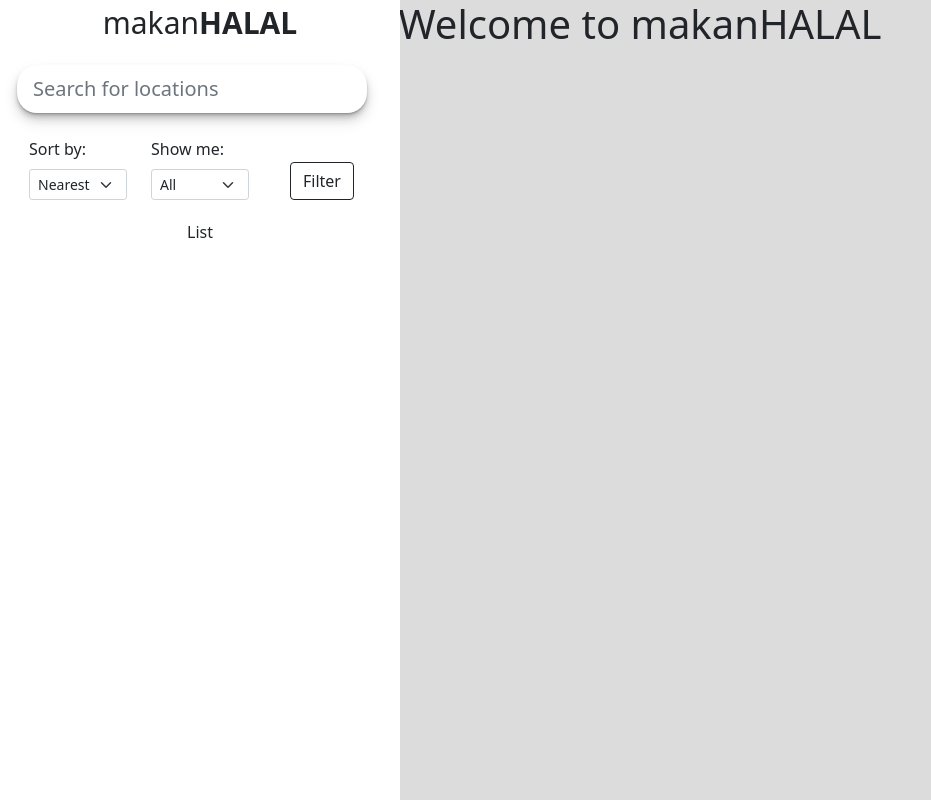
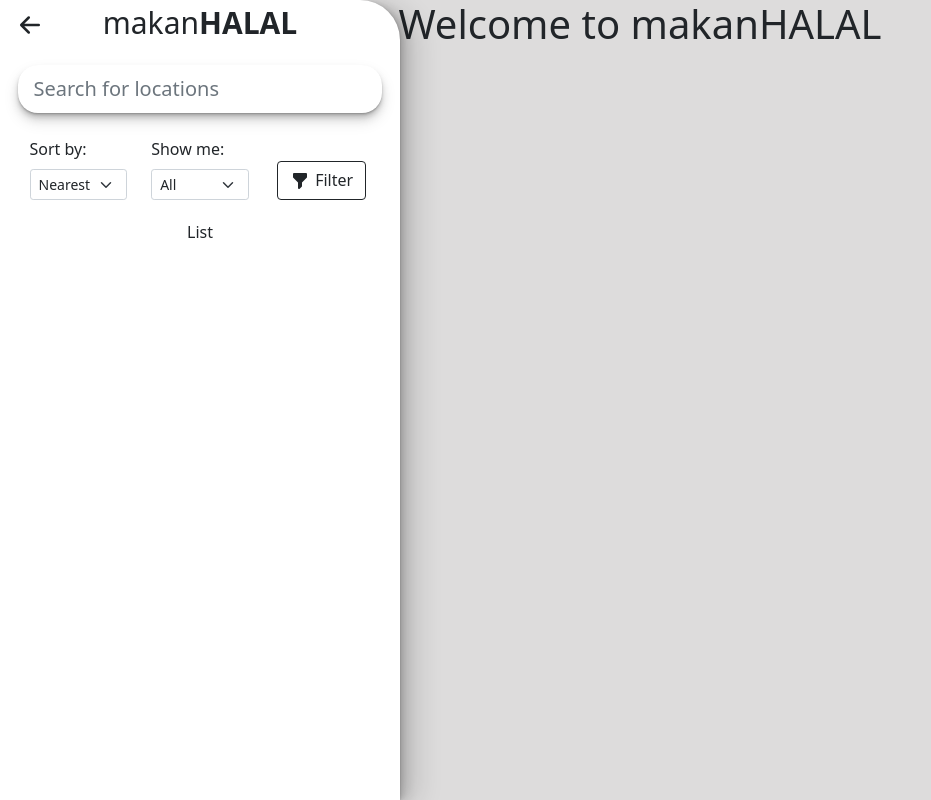
Before and after one commit to AmirAzhar/makanHALAL, a Next.js app: page / in a window 1280 px wide. Shown: the whole page, without its empty margins (0-931 px from the left). Built offline with nearby package versions, Linux system fonts and the light colour scheme.

Commit message:
Add sidebar functionalities

```diff
--- a/components/sidebar/FilterOptions.js
+++ b/components/sidebar/FilterOptions.js
@@ -1,10 +1,14 @@
+// Styles
 import searchStyles from "/styles/FilterOptions.module.css";
 
+// Bootstrap
 import Form from "react-bootstrap/Form";
 import Button from "react-bootstrap/Button";
 import Col from "react-bootstrap/Col";
 import Row from "react-bootstrap/Row";
 import Container from "react-bootstrap/Container";
+
+import { HiFilter } from "react-icons/hi";
 
 const FilterOptions = () => (
   <Form>
@@ -21,21 +25,30 @@
         <Row className="mt-4">
           <Col>
             <Form.Label>Sort by:</Form.Label>
-            <Form.Select size="sm">
+            <Form.Select
+              size="sm"
+              className={`shadow-none ${searchStyles["filter__drop"]}`}
+            >
               <option>Nearest</option>
               <option>Best Rating</option>
-              <option>Opening Hours</option>
+              <option>Open til</option>
             </Form.Select>
           </Col>
           <Col>
             <Form.Label>Show me:</Form.Label>
-            <Form.Select size="sm">
+            <Form.Select
+              size="sm"
+              className={`shadow-none ${searchStyles["filter__drop"]}`}
+            >
               <option>All</option>
               <option>Open</option>
             </Form.Select>
           </Col>
           <Col className={searchStyles["filter__button"]}>
-            <Button variant="outline-dark">Filter</Button>
+            <Button variant="outline-dark">
+              <HiFilter className={searchStyles["filter__icon"]} />
+              Filter
+            </Button>
           </Col>
         </Row>
       </Container>
--- a/components/sidebar/Sidebar.js
+++ b/components/sidebar/Sidebar.js
@@ -1,18 +1,14 @@
+// Styles
 import sidebarStyles from "/styles/Sidebar.module.css";
+
+// Components
 import FilterOptions from "./FilterOptions";
-import { useState } from "react";
 
-function Sidebar() {
-  const [visible, setVisible] = useState(true);
-
-  function toggleVisible() {
-    setVisible(!visible);
-  }
-
+function Sidebar({ menuVisible }) {
   return (
     <div
       className={
-        visible
+        menuVisible
           ? sidebarStyles["sidebar--open"]
           : sidebarStyles["sidebar--close"]
       }
--- a/package.json
+++ b/package.json
@@ -14,7 +14,8 @@
     "react": "17.0.2",
     "react-bootstrap": "^2.0.3",
     "react-burger-menu": "^3.0.6",
-    "react-dom": "17.0.2"
+    "react-dom": "17.0.2",
+    "react-icons": "^4.3.1"
   },
   "devDependencies": {
     "eslint": "8.4.1",
--- a/pages/index.js
+++ b/pages/index.js
@@ -1,13 +1,36 @@
-import Head from "next/head";
-import Image from "next/image";
+// Styles
 import styles from "../styles/Home.module.css";
 
+// React
+import { useState } from "react";
+
+// Components
 import Sidebar from "../components/sidebar/Sidebar";
 
+// Icons
+import { GiHamburgerMenu } from "react-icons/gi";
+import { BsArrowLeftShort } from "react-icons/bs";
+
 export default function Home() {
+  const [menuVisible, isMenuVisible] = useState(true);
+  function toggleMenuVisibility() {
+    isMenuVisible(!menuVisible);
+  }
   return (
     <div className={styles.home}>
-      <Sidebar />
+      <Sidebar menuVisible={menuVisible} />
+      {menuVisible ? (
+        <BsArrowLeftShort
+          className={styles["menu-icon"]}
+          onClick={toggleMenuVisibility}
+        />
+      ) : (
+        <GiHamburgerMenu
+          className={styles["menu-icon"]}
+          onClick={toggleMenuVisibility}
+        />
+      )}
+
       <h1 className={styles.title}>Welcome to makanHALAL</h1>
     </div>
   );
--- a/styles/FilterOptions.module.css
+++ b/styles/FilterOptions.module.css
@@ -1,6 +1,6 @@
 .search-bar {
   border-radius: 20px;
-  width: 350px;
+  width: 100%;
   border: none;
   box-shadow: 0 1px 1px rgba(0, 0, 0, 0.11), 0 2px 2px rgba(0, 0, 0, 0.11),
     0 4px 4px rgba(0, 0, 0, 0.11), 0 6px 8px rgba(0, 0, 0, 0.11),
@@ -20,3 +20,12 @@
   text-align: center;
   align-self: flex-end;
 }
+
+.filter__icon {
+  font-size: 20px;
+  margin: 0 5px 2px 0;
+}
+
+.filter__drop {
+  cursor: pointer;
+}
--- a/styles/Home.module.css
+++ b/styles/Home.module.css
@@ -8,3 +8,14 @@
   background: rgb(221, 220, 220);
   height: 100vh;
 }
+
+.menu-icon {
+  font-size: 40px;
+  position: absolute;
+  margin: 5px 5px 5px 10px;
+  cursor: pointer;
+  transition: 0.3s;
+}
+.menu-icon:hover {
+  transform: scale(1.2);
+}
--- a/styles/Sidebar.module.css
+++ b/styles/Sidebar.module.css
@@ -17,8 +17,15 @@
   flex-direction: column;
   align-items: center;
   row-gap: 20px;
+  box-shadow: 1px 0.2px 1.3px hsl(var(--shadow-color) / 0.08),
+    3.7px 0.7px 4.6px -0.6px hsl(var(--shadow-color) / 0.09),
+    8.7px 1.6px 10.9px -1.2px hsl(var(--shadow-color) / 0.11),
+    20.1px 3.7px 25.1px -1.8px hsl(var(--shadow-color) / 0.12);
+  border-radius: 0 40px 0 0;
 }
 
 .sidebar__header {
   font-size: var(--font-size-header);
+  width: 400px;
+  text-align: center;
 }
--- a/styles/globals.css
+++ b/styles/globals.css
@@ -1,6 +1,7 @@
 :root {
   --font-size-header: 30px;
   --font-size-content: 15px;
+  --shadow-color: 0deg 0% 0%;
 }
 
 html,
```
Also changed, not shown: 1 other file (tests, documents, lock files or other folders).
